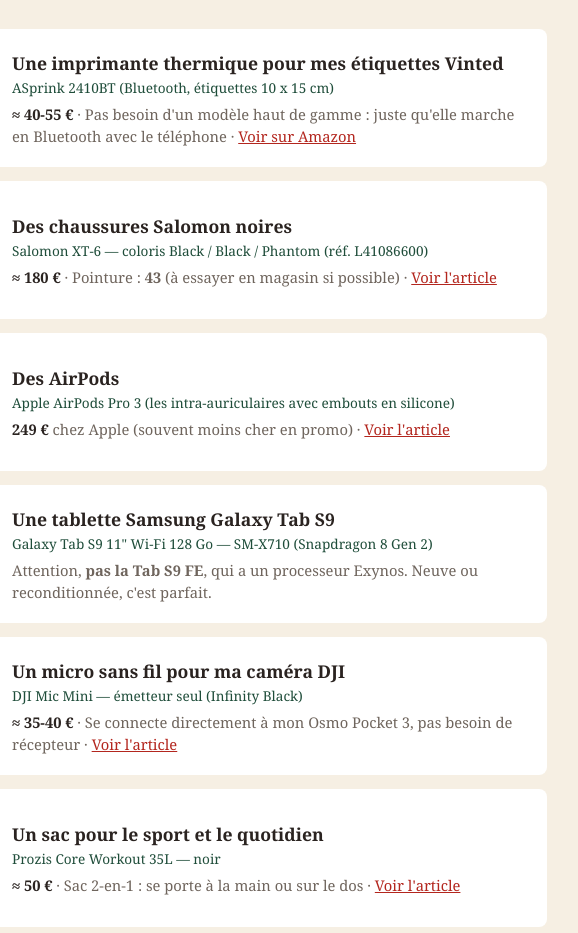
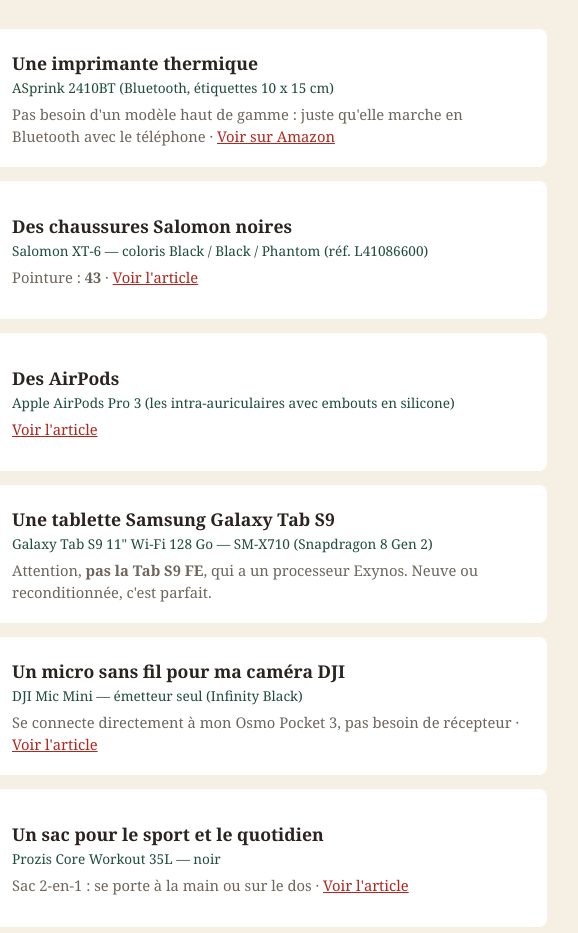
Before and after one commit to Thavissay/Liste-Noel-Thomas, a plain HTML site: page index.html in a window 1280 px wide. Shown: the part 159-1092 px from the top of the page, 433-1011 px from the left. Drawn offline with Linux system fonts and the light colour scheme.

Commit message:
Retrait des prix, de la mention Vinted et de l'essai en magasin
Co-Authored-By: Claude Opus 5.5 <noreply@anthropic.com>
Claude-Session: https://claude.ai/code/session_01SMM1snUFEU974V1VfuuQqM

```diff
--- a/index.html
+++ b/index.html
@@ -63,9 +63,9 @@
   <li>
     <div class="photo">🖨️<img src="https://static-pepper.dealabs.com/threads/raw/Es55L/3411139_1/re/768x768/qt/60/3411139_1.jpg" alt="ASprink 2410BT" onerror="this.remove()"></div>
     <div>
-      <div class="nom">Une imprimante thermique pour mes étiquettes Vinted</div>
+      <div class="nom">Une imprimante thermique</div>
       <div class="ref">ASprink 2410BT (Bluetooth, étiquettes 10 x 15 cm)</div>
-      <div class="infos"><span class="prix">≈ 40-55 €</span> · Pas besoin d'un modèle haut de gamme : juste qu'elle marche en Bluetooth avec le téléphone · <a href="https://www.amazon.fr/s?k=ASprink+2410BT" target="_blank">Voir sur Amazon</a></div>
+      <div class="infos">Pas besoin d'un modèle haut de gamme : juste qu'elle marche en Bluetooth avec le téléphone · <a href="https://www.amazon.fr/s?k=ASprink+2410BT" target="_blank">Voir sur Amazon</a></div>
     </div>
   </li>
 
@@ -74,7 +74,7 @@
     <div>
       <div class="nom">Des chaussures Salomon noires</div>
       <div class="ref">Salomon XT-6 — coloris Black / Black / Phantom (réf. L41086600)</div>
-      <div class="infos"><span class="prix">≈ 180 €</span> · Pointure : <b>43</b> (à essayer en magasin si possible) · <a href="https://www.hhv.de/en/clothing/item/salomon-xt-6-black-black-phantom-882004" target="_blank">Voir l'article</a></div>
+      <div class="infos">Pointure : <b>43</b> · <a href="https://www.hhv.de/en/clothing/item/salomon-xt-6-black-black-phantom-882004" target="_blank">Voir l'article</a></div>
     </div>
   </li>
 
@@ -83,7 +83,7 @@
     <div>
       <div class="nom">Des AirPods</div>
       <div class="ref">Apple AirPods Pro 3 (les intra-auriculaires avec embouts en silicone)</div>
-      <div class="infos"><span class="prix">249 €</span> chez Apple (souvent moins cher en promo) · <a href="https://www.apple.com/fr/shop/buy-airpods/airpods-pro-3" target="_blank">Voir l'article</a></div>
+      <div class="infos"><a href="https://www.apple.com/fr/shop/buy-airpods/airpods-pro-3" target="_blank">Voir l'article</a></div>
     </div>
   </li>
 
@@ -101,7 +101,7 @@
     <div>
       <div class="nom">Un micro sans fil pour ma caméra DJI</div>
       <div class="ref">DJI Mic Mini — émetteur seul (Infinity Black)</div>
-      <div class="infos"><span class="prix">≈ 35-40 €</span> · Se connecte directement à mon Osmo Pocket 3, pas besoin de récepteur · <a href="https://www.powerplanetonline.com/fr/emetteur-dji-mic-mini" target="_blank">Voir l'article</a></div>
+      <div class="infos">Se connecte directement à mon Osmo Pocket 3, pas besoin de récepteur · <a href="https://www.powerplanetonline.com/fr/emetteur-dji-mic-mini" target="_blank">Voir l'article</a></div>
     </div>
   </li>
 
@@ -110,7 +110,7 @@
     <div>
       <div class="nom">Un sac pour le sport et le quotidien</div>
       <div class="ref">Prozis Core Workout 35L — noir</div>
-      <div class="infos"><span class="prix">≈ 50 €</span> · Sac 2-en-1 : se porte à la main ou sur le dos · <a href="https://www.prozis.com/be/fr/prozis/sac-a-dos-de-sport-core-workout-35l-noir" target="_blank">Voir l'article</a></div>
+      <div class="infos">Sac 2-en-1 : se porte à la main ou sur le dos · <a href="https://www.prozis.com/be/fr/prozis/sac-a-dos-de-sport-core-workout-35l-noir" target="_blank">Voir l'article</a></div>
     </div>
   </li>
 
@@ -119,7 +119,7 @@
     <div>
       <div class="nom">Des vêtements d'hiver</div>
       <div class="ref">Exemple : pull col rond en pur mérinos vert olive, Charles Tyrwhitt (réf. KNM0009OLV)</div>
-      <div class="infos"><span class="prix">≈ 100 €</span> · Taille : <b>M</b> · <a href="https://www.charlestyrwhitt.com/fr/pull-en-pur-m%C3%A9rinos-%C3%A0-col-rond---vert-olive/KNM0009OLV.html" target="_blank">Voir l'article</a><br>
+      <div class="infos">Taille : <b>M</b> · <a href="https://www.charlestyrwhitt.com/fr/pull-en-pur-m%C3%A9rinos-%C3%A0-col-rond---vert-olive/KNM0009OLV.html" target="_blank">Voir l'article</a><br>
       Sinon, pulls, sweats ou manteau en taille M dans ces couleurs : bordeaux, vert forêt, vert olive, bleu pétrole, camel, chocolat, rouille. Plutôt crème que blanc, et pas de couleurs pastel.</div>
     </div>
   </li>
```
